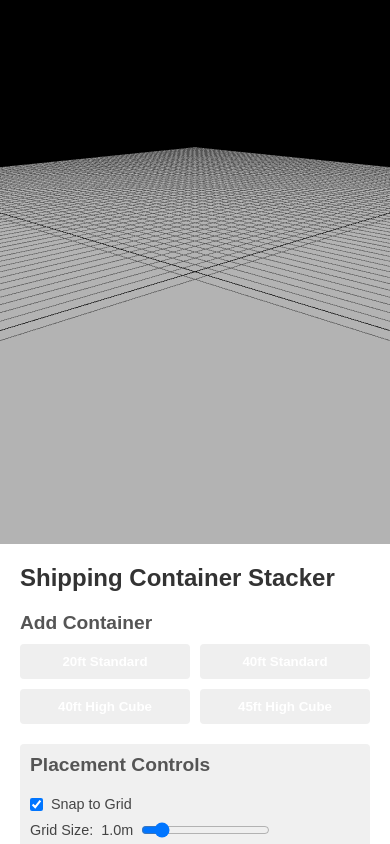
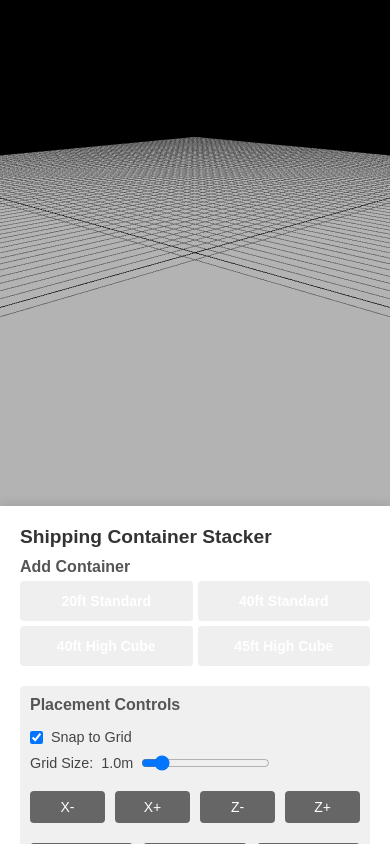
Before and after one commit to websimapi/websim-shipping-container-stacker, a plain HTML site: page index.html in a window 390 px wide. Drawn offline with nearby package versions, Linux system fonts and the light colour scheme; animation ran at ten frames a second.

Commit message:
v3: On mobile I don't see a way to access my UI please fix

```diff
--- a/styles.css
+++ b/styles.css
@@ -113,12 +113,56 @@ h2 {
 
     #ui-panel {
         width: 100%;
-        height: 300px;
+        height: 40vh;
         box-shadow: 0 -2px 10px rgba(0, 0, 0, 0.1);
+        position: relative;
+        z-index: 10;
+    }
+
+    #scene-container {
+        height: 60vh;
     }
 
     .container-selection {
         grid-template-columns: repeat(2, 1fr);
+    }
+
+    #ui-panel::before {
+        content: '';
+        position: absolute;
+        top: -15px;
+        left: 50%;
+        transform: translateX(-50%);
+        width: 50px;
+        height: 5px;
+        background-color: #ccc;
+        border-radius: 5px;
+    }
+
+    h1 {
+        font-size: 1.2rem;
+        margin-bottom: 10px;
+    }
+    h2 {
+        font-size: 1rem;
+        margin-bottom: 5px;
+    }
+    .controls {
+        margin-bottom: 10px;
+    }
+}
+
+/* Ensure buttons are large enough for touch on mobile */
+@media (max-width: 480px) {
+    .container-btn,
+    .actions button,
+    .placement-controls button {
+        padding: 12px 8px;
+        font-size: 14px;
+    }
+
+    .container-selection {
+        gap: 5px;
     }
 }
 
```
